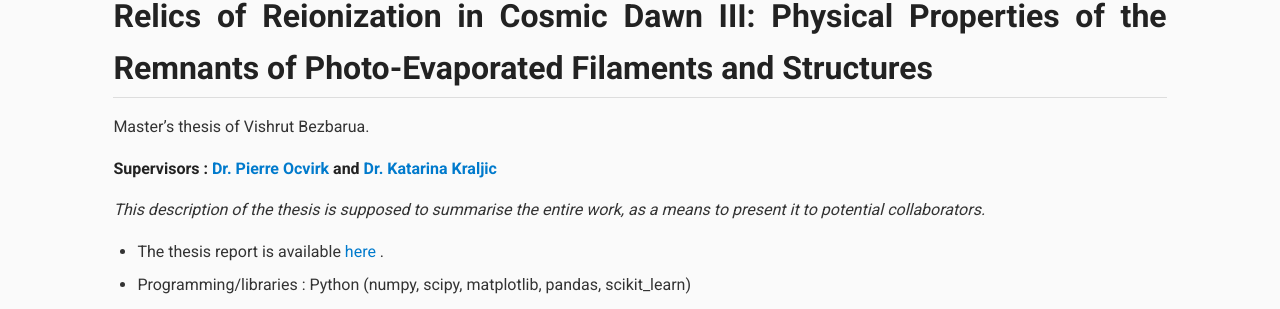
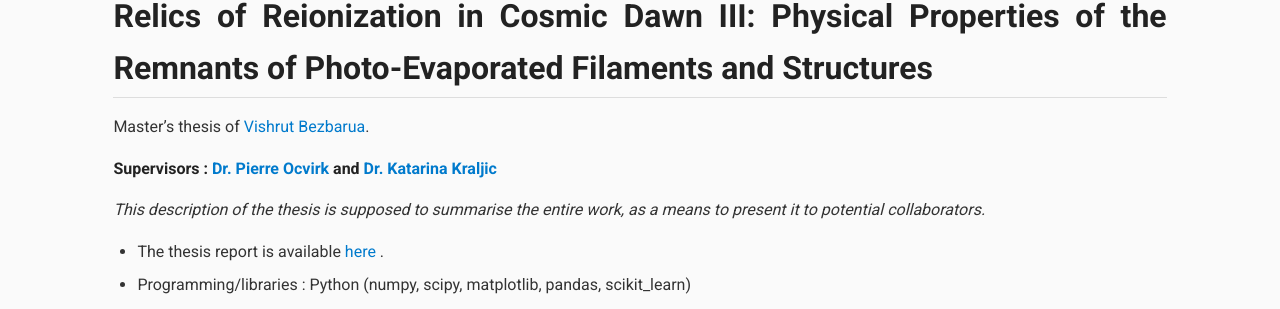
Before and after one commit to vishrut-b/Master-Thesis, a Jekyll site: the page built from index.md, in a window 1280 px wide and 900 px high. Shown: the part 138-447 px from the top of the window. Built offline with Jekyll 4.4.1, drawn with Linux system fonts in a browser that asks for light colours; our own code applies the rules of GitHub Pages for plain Markdown files; part of the change alters nothing that is shown.

```diff
--- a/index.md
+++ b/index.md
@@ -1,5 +1,5 @@
 # Relics of Reionization in Cosmic Dawn III: Physical Properties of the Remnants of Photo-Evaporated Filaments and Structures
-Master's thesis of Vishrut Bezbarua.
+Master's thesis of [Vishrut Bezbarua](https://vishrut-b.github.io).
 
 #### Supervisors : [Dr. Pierre Ocvirk](https://astro.unistra.fr/fr/recherche/pierre-ocvirk/) and [Dr. Katarina Kraljic](https://astro.unistra.fr/fr/recherche/katarina-kraljic/)
 
```
